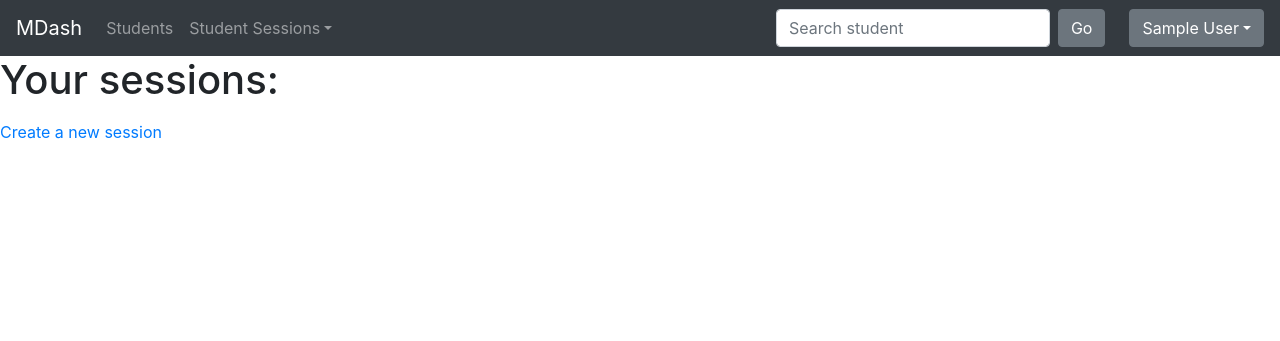
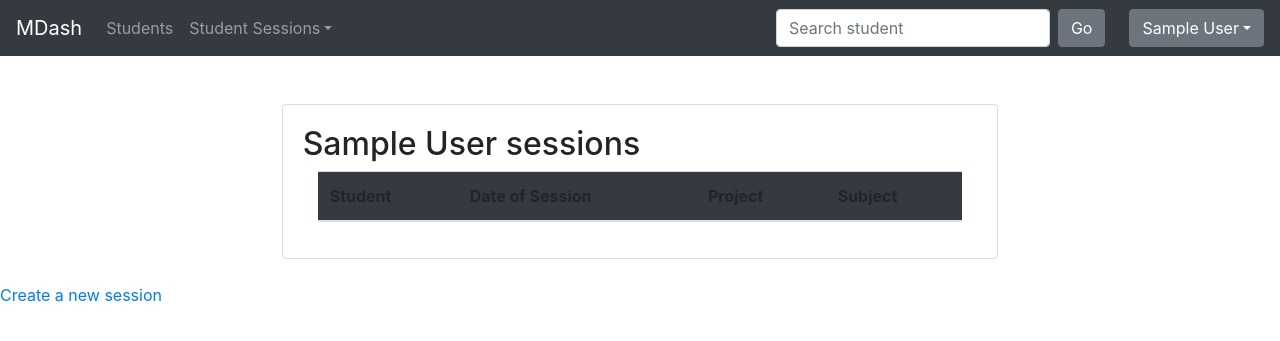
Before and after one commit to Pelikantapeten/p4-ms-dashboard, a Django app: template templates/sessions.html in a window 1280 px wide. Shown: the top 341 px of the page. Run offline with Django 3.2, Linux system fonts and the light colour scheme; a user stored in the database is signed in; tables that the repository leaves empty hold one stand-in row (values such as "Sample post"); the template is opened without the code that fills it: most values are stand-ins (such as "Sample title", 1, 10 or a date in 2020); data that the repository does not hold is empty; parts of the project's set-up code (start-up, migrations or seed data) failed here and were passed over.

Commit message:
Add table with content in sessions.html

```diff
--- a/templates/sessions.html
+++ b/templates/sessions.html
@@ -1,18 +1,39 @@
 {% extends "base.html" %}
 
 {% block content %}
-  <h1>Your sessions:</h1>
 
-  <ul>
-    {% for studentsession in studentsession_list %}
-    {% if request.user == studentsession.mentor %}
-      <br>
-      <li>
-        Session: <a href="{{ studentsession.get_absolute_url }}">{{ studentsession }}</a>
-      </li>
-      <br>
-    {% endif %}
-    {% endfor %}
-  </ul>
-  <a href="{% url 'sessionsubmit' %}">Create a new session</a>
+  <div class="container mt-5 col-sm-7">
+    <div class="card mb-4">
+      <div class="card-body">
+        <h2>{{request.user}} sessions</h2>
+        <div class="container">
+          <table class="table sortable">
+            <thead class="bg-dark">
+              <tr>
+                <th>Student</th>
+                <th>Date of Session</th>
+                <th>Project</th>
+                <th>Subject</th>
+              </tr>
+            </thead>
+            <tbody>
+              {% for studentsession in studentsession_list %}
+              {% if request.user == studentsession.mentor %}
+              <tr class='table-row content-row' data-href="{{ studentsession.get_absolute_url }}">
+                <td>{{ studentsession }}</td>
+                <td>{{ studentsession.session_date }}</td>
+                <td>{{ studentsession.get_type_display }}</td>
+                <td>{{ studentsession.get_subject_display }}</td>
+              </tr>
+              {% endif %}
+              {% endfor %}
+            </tbody>
+          </table>
+
+        </div>
+      </div>
+    </div>
+  </div>
+<a href="{% url 'sessionsubmit' %}">Create a new session</a>
+
   {% endblock content %}
```
